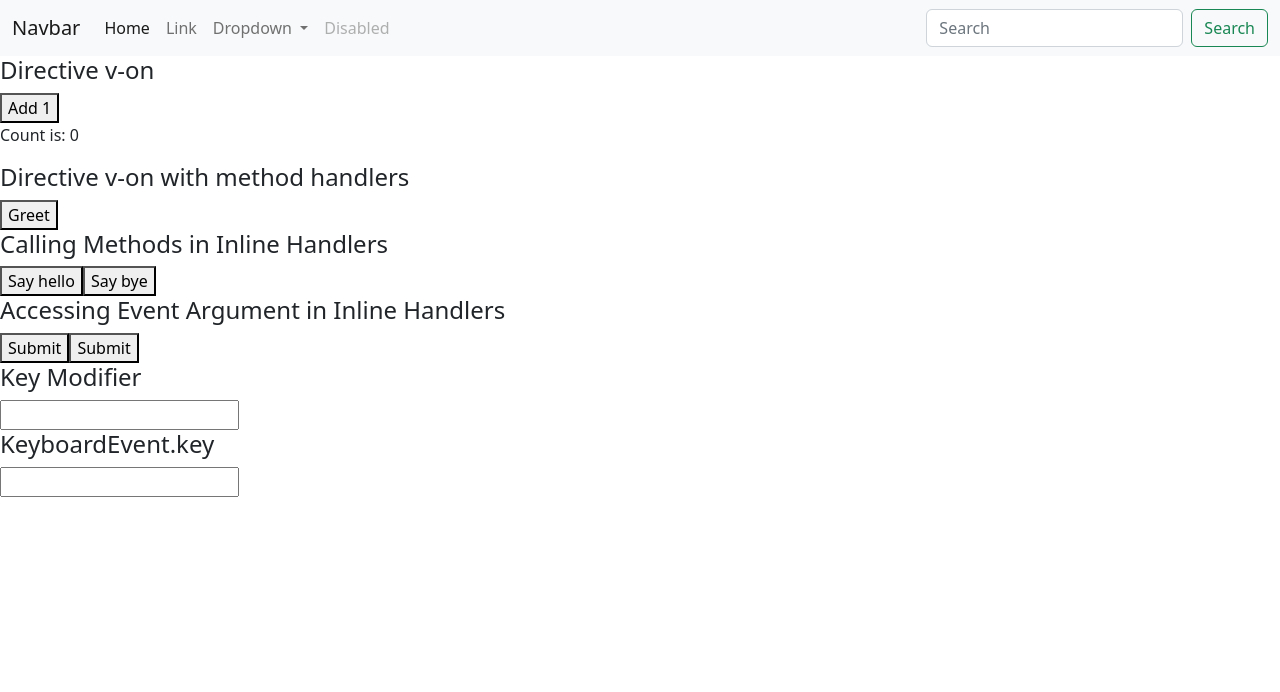
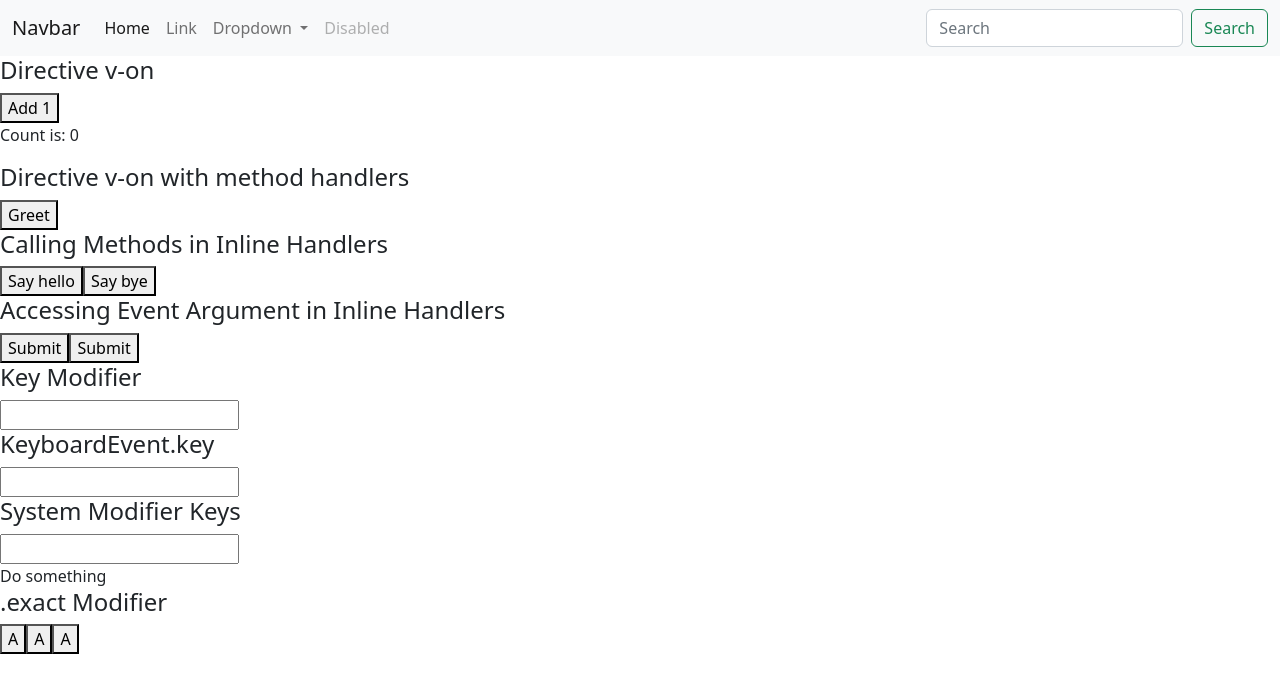
Before and after one commit to ljh9/VueExercises, a Vue app: page / in a window 1280 px wide. Shown: the top 692 px of the page. Built offline with nearby package versions, Linux system fonts and the light colour scheme.

Commit message:
ExactModifier

```diff
--- /dev/null
+++ b/src/views/Exercise03/ExactModifier.vue
@@ -0,0 +1,22 @@
+<script>
+export default {
+    methods: {
+        onClick() {
+            alert(event.target.tagName);
+        }
+    }
+}
+</script>
+
+<template>
+    <div class="exercise">
+        <!-- this will fire even if Alt or Shift is also pressed -->
+        <button @click.ctrl="onClick">A</button>
+
+        <!-- this will only fire when Ctrl and no other keys are pressed -->
+        <button @click.ctrl.exact="onClick">A</button>
+
+        <!-- this will only fire when no system modifiers are pressed -->
+        <button @click.exact="onClick">A</button>
+    </div>
+</template>
--- a/src/views/Exercise03/ExerciseTest03.vue
+++ b/src/views/Exercise03/ExerciseTest03.vue
@@ -5,6 +5,8 @@ import DirectiveVOnCallMethodInline from './DirectiveVOnCallMethodInline.vue'
 import DirectiveVOnEventArgument from './DirectiveVOnEventArgument.vue'
 import KeyModifier from './KeyModifier.vue'
 import KeyboardEvent from './KeyboardEvent.vue'
+import SystemModifierKeys from './SystemModifierKeys.vue'
+import ExactModifier from './ExactModifier.vue'
 </script>
 
 <template>
@@ -21,5 +23,9 @@ import KeyboardEvent from './KeyboardEvent.vue'
         <KeyModifier />
         <h4>KeyboardEvent.key</h4>
         <KeyboardEvent />
+        <h4>System Modifier Keys</h4>
+        <SystemModifierKeys />
+        <h4>.exact Modifier</h4>
+        <ExactModifier />
     </div>
 </template>
```
